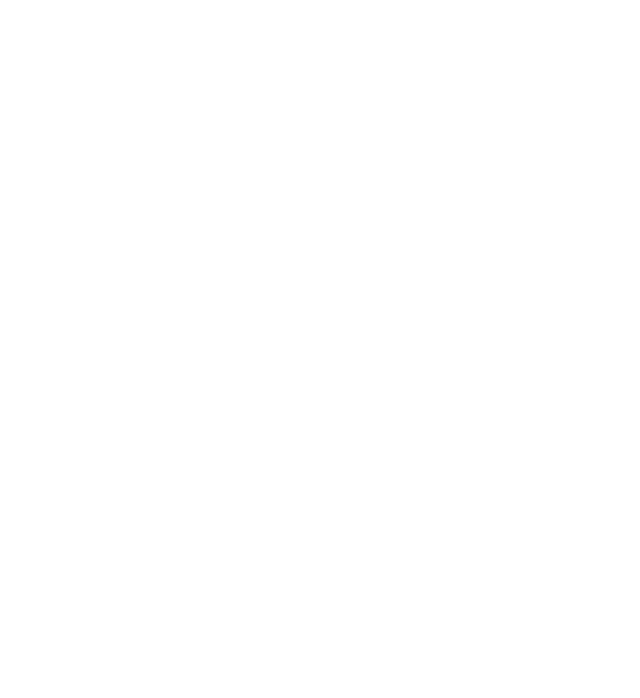
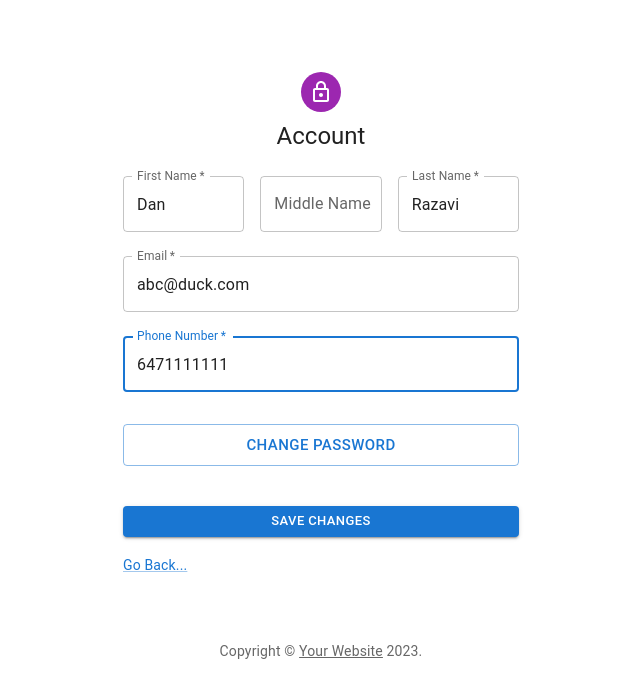
Before and after one commit to danielrazavi/remindMe, a React (Create React App) app in the folder frontend/my-react-app/: page /account in a window 1280 px wide. Before the commit this address had no page. Shown: the top 698 px of the page, without its empty margins (319-959 px from the left). Built offline with nearby package versions, Linux system fonts and the light colour scheme.

Commit message:
Added an Account page, and made the front end feel more mocky till I hook up the model and controller.

```diff
--- a/frontend/my-react-app/src/App.tsx
+++ b/frontend/my-react-app/src/App.tsx
@@ -2,6 +2,7 @@
 import ReminderApp from "./components/ReminderApp";
 import SignIn from "./pages/SignIn";
 import SignUp from "./pages/SignUp";
+import AccountPage from "./pages/AccountPage";
 
 function App() {
   return (
@@ -9,6 +10,7 @@
       <Routes>
         <Route path="/signin" element={<SignIn />} />
         <Route path="/signup" element={<SignUp />} />
+        <Route path="/account" element={<AccountPage />} />
         <Route path="/" element={<ReminderApp />} />
       </Routes>
     </BrowserRouter>
--- a/frontend/my-react-app/src/components/ListDrawer.tsx
+++ b/frontend/my-react-app/src/components/ListDrawer.tsx
@@ -55,35 +55,6 @@
       onKeyDown={toggleDrawer(false)}
       sx={{ width: 250 }}
       role="presentation">
-      <List>
-        <ListItem key="Account" disablePadding>
-          <ListItemButton>
-            <ListItemIcon>
-              <AccountCircle />
-            </ListItemIcon>
-            <ListItemText primary="Account" />
-          </ListItemButton>
-        </ListItem>
-        <ListItem key="Contact Us" disablePadding>
-          <ListItemButton>
-            <ListItemIcon>
-              <ContactSupport />
-            </ListItemIcon>
-            <ListItemText primary="Contact Us" />
-          </ListItemButton>
-        </ListItem>
-        <ListItem key="Newsletter" disablePadding>
-          <ListItemButton>
-            <ListItemIcon>
-              <MailOutline />
-            </ListItemIcon>
-            <ListItemText primary="Newsletter" />
-          </ListItemButton>
-        </ListItem>
-      </List>
-
-      <Divider />
-
       <List>
         {["All", "Today", "Scheduled"].map((text, index) => (
           <ListItem key={text} disablePadding>
--- a/frontend/my-react-app/src/components/ResponsiveAppBar.tsx
+++ b/frontend/my-react-app/src/components/ResponsiveAppBar.tsx
@@ -9,12 +9,19 @@
 import ReminderGroup from "../model/ReminderGroup";
 import { fetchReminderGroup } from "../model/DatabaseModel";
 import ListDrawer from "./ListDrawer";
+import { AccountCircle } from "@mui/icons-material";
+import Menu from "@mui/material/Menu";
+import MenuItem from "@mui/material/MenuItem";
+import { useNavigate } from "react-router-dom";
 
 interface ResponsiveAppBarProps {
   updateFeedFunction: Function;
 }
 
 function ResponsiveAppBar({ updateFeedFunction }: ResponsiveAppBarProps) {
+  const navigate = useNavigate();
+  const [anchorEl, setAnchorEl] = React.useState<null | HTMLElement>(null);
+
   const [state, setState] = React.useState({
     leftDrawer: false,
   });
@@ -26,11 +33,22 @@
 
   const reminderGroupData: ReminderGroup[] = fetchReminderGroup();
 
+  const handleMenu = (event: React.MouseEvent<HTMLElement>) => {
+    setAnchorEl(event.currentTarget);
+  };
+
+  const handleClose = (navigateTo: String) => {
+    setAnchorEl(null);
+    // console.log(navigateTo);
+    navigate("/" + navigateTo);
+  };
+
   return (
     <>
       <AppBar position="sticky">
         <Container maxWidth="xl">
           <Toolbar disableGutters>
+            {/* Burger Menu Button */}
             <IconButton
               size="large"
               edge="start"
@@ -40,9 +58,49 @@
               sx={{ mr: 2 }}>
               <MenuIcon />
             </IconButton>
+
+            {/* Brand Text */}
             <Typography variant="h6" component="div" sx={{ flexGrow: 1 }}>
               RemindMe
             </Typography>
+
+            {/* Profile Button */}
+            <IconButton
+              size="large"
+              aria-label="account of current user"
+              aria-controls="menu-appbar"
+              aria-haspopup="true"
+              onClick={handleMenu}
+              color="inherit">
+              <AccountCircle />
+            </IconButton>
+            <Menu
+              id="menu-appbar"
+              anchorEl={anchorEl}
+              anchorOrigin={{
+                vertical: "top",
+                horizontal: "right",
+              }}
+              keepMounted
+              transformOrigin={{
+                vertical: "top",
+                horizontal: "right",
+              }}
+              open={Boolean(anchorEl)}
+              onClose={handleClose}>
+              <MenuItem onClick={(event) => handleClose("account")}>
+                My Account
+              </MenuItem>
+              {/* <MenuItem onClick={(event) => handleClose("ContactUs")}>
+                Contact Us
+              </MenuItem>
+              <MenuItem onClick={(event) => handleClose("Newsletter")}>
+                Newsletter
+              </MenuItem> */}
+              <MenuItem onClick={(event) => handleClose("signin")}>
+                Sign Out
+              </MenuItem>
+            </Menu>
           </Toolbar>
         </Container>
       </AppBar>
--- a/frontend/my-react-app/src/model/DatabaseModel.tsx
+++ b/frontend/my-react-app/src/model/DatabaseModel.tsx
@@ -2,6 +2,7 @@
 import Reminder from "./Reminder";
 import ReminderList from "./ReminderList";
 import ReminderGroup from "./ReminderGroup";
+import Member from "./Member";
 
 const API_URL = "https://your-backend-api-url";
 
@@ -197,3 +198,21 @@
 
   return jsonArray;
 }
+
+export function fetchAccountInfo(): Member {
+  const jsonData = JSON.stringify({
+    id: "00001",
+    firstName: "Dan",
+    middleName: "",
+    lastName: "Razavi",
+    email: "abc@duck.com",
+    phoneNumber: 6471111111,
+    defaultReminderGroupId: "1233kjhhsdf8123",
+    password: "jahgsdhasda",
+  });
+
+  // Parse the JSON data
+  const jsonArray = JSON.parse(jsonData);
+
+  return jsonArray;
+}
--- /dev/null
+++ b/frontend/my-react-app/src/model/Member.tsx
@@ -0,0 +1,12 @@
+interface Member {
+  id: string;
+  firstName: string;
+  middleName: string;
+  lastName: string;
+  email: string;
+  phoneNumber: number;
+  defaultReminderGroupId: string;
+  password: string;
+}
+
+export default Member;
--- /dev/null
+++ b/frontend/my-react-app/src/pages/AccountPage.tsx
@@ -0,0 +1,156 @@
+import * as React from "react";
+import Avatar from "@mui/material/Avatar";
+import Button from "@mui/material/Button";
+import CssBaseline from "@mui/material/CssBaseline";
+import TextField from "@mui/material/TextField";
+import Link from "@mui/material/Link";
+import Grid from "@mui/material/Grid";
+import Box from "@mui/material/Box";
+import LockOutlinedIcon from "@mui/icons-material/LockOutlined";
+import Typography from "@mui/material/Typography";
+import Container from "@mui/material/Container";
+import { fetchAccountInfo } from "../model/DatabaseModel";
+import { useNavigate } from "react-router";
+
+function Copyright(props: any) {
+  return (
+    <Typography
+      variant="body2"
+      color="text.secondary"
+      align="center"
+      {...props}>
+      {"Copyright © "}
+      <Link color="inherit" href="https://mui.com/">
+        Your Website
+      </Link>{" "}
+      {new Date().getFullYear()}
+      {"."}
+    </Typography>
+  );
+}
+
+export default function AccountPage() {
+  const navigate = useNavigate();
+  const fetchedMember = fetchAccountInfo();
+
+  const [currentMember, setCurrentMember] = React.useState({
+    firstName: fetchedMember.firstName,
+    middleName: fetchedMember.middleName,
+    lastName: fetchedMember.lastName,
+    email: fetchedMember.email,
+    phone: fetchedMember.phoneNumber,
+  });
+
+  // TODO: look into this!
+  const handleSubmit = (event: React.FormEvent<HTMLFormElement>) => {
+    event.preventDefault();
+    const data = new FormData(event.currentTarget);
+    console.log({
+      email: data.get("email"),
+      password: data.get("password"),
+    });
+    navigate("/");
+  };
+
+  return (
+    <Container component="main" maxWidth="xs">
+      <CssBaseline />
+      <Box
+        sx={{
+          marginTop: 8,
+          display: "flex",
+          flexDirection: "column",
+          alignItems: "center",
+        }}>
+        <Avatar sx={{ m: 1, bgcolor: "secondary.main" }}>
+          <LockOutlinedIcon />
+        </Avatar>
+        <Typography component="h1" variant="h5">
+          Account
+        </Typography>
+        <Box component="form" onSubmit={handleSubmit} noValidate sx={{ mt: 1 }}>
+          <Grid container spacing={2}>
+            <Grid item xs={12} sm={4}>
+              <TextField
+                margin="normal"
+                required
+                fullWidth
+                id="firstName"
+                defaultValue={currentMember.firstName}
+                label="First Name"
+                name="first name"
+                autoFocus
+              />
+            </Grid>
+            <Grid item xs={12} sm={4}>
+              <TextField
+                margin="normal"
+                fullWidth
+                id="middleName"
+                defaultValue={currentMember.middleName}
+                label="Middle Name"
+                name="middle name"
+                autoFocus
+              />
+            </Grid>
+            <Grid item xs={12} sm={4}>
+              <TextField
+                margin="normal"
+                required
+                fullWidth
+                id="lastName"
+                defaultValue={currentMember.lastName}
+                label="Last Name"
+                name="last name"
+                autoFocus
+              />
+            </Grid>
+          </Grid>
+          <TextField
+            margin="normal"
+            required
+            fullWidth
+            id="email"
+            defaultValue={currentMember.email}
+            name="email"
+            label="Email"
+            autoFocus
+          />
+          <TextField
+            margin="normal"
+            required
+            fullWidth
+            id="phone"
+            defaultValue={currentMember.phone}
+            label="Phone Number"
+            name="phone number"
+            autoFocus
+          />
+          <Button
+            fullWidth
+            variant="outlined"
+            size="large"
+            sx={{ mt: 3, mb: 2 }}>
+            Change Password
+          </Button>
+          <Button
+            type="submit"
+            fullWidth
+            size="small"
+            variant="contained"
+            sx={{ mt: 3, mb: 2 }}>
+            Save Changes
+          </Button>
+          <Grid container>
+            <Grid item xs>
+              <Link href="/" variant="body2">
+                Go Back...
+              </Link>
+            </Grid>
+          </Grid>
+        </Box>
+      </Box>
+      <Copyright sx={{ mt: 8, mb: 4 }} />
+    </Container>
+  );
+}
--- a/frontend/my-react-app/src/pages/SignIn.tsx
+++ b/frontend/my-react-app/src/pages/SignIn.tsx
@@ -12,6 +12,7 @@
 import Typography from "@mui/material/Typography";
 import Container from "@mui/material/Container";
 import { createTheme, ThemeProvider } from "@mui/material/styles";
+import { useNavigate } from "react-router";
 
 function Copyright(props: any) {
   return (
@@ -34,6 +35,7 @@
 const defaultTheme = createTheme();
 
 export default function SignIn() {
+  const navigate = useNavigate();
   const handleSubmit = (event: React.FormEvent<HTMLFormElement>) => {
     event.preventDefault();
     const data = new FormData(event.currentTarget);
@@ -91,6 +93,7 @@
             />
             <Button
               type="submit"
+              onClick={() => navigate("/")}
               fullWidth
               variant="contained"
               sx={{ mt: 3, mb: 2 }}>
@@ -103,7 +106,7 @@
                 </Link>
               </Grid>
               <Grid item>
-                <Link href="#" variant="body2">
+                <Link href="/signup" variant="body2">
                   {"Don't have an account? Sign Up"}
                 </Link>
               </Grid>
--- a/frontend/my-react-app/src/pages/SignUp.tsx
+++ b/frontend/my-react-app/src/pages/SignUp.tsx
@@ -66,7 +66,7 @@
             onSubmit={handleSubmit}
             sx={{ mt: 3 }}>
             <Grid container spacing={2}>
-              <Grid item xs={12} sm={6}>
+              <Grid item xs={12} sm={4}>
                 <TextField
                   autoComplete="given-name"
                   name="firstName"
@@ -77,7 +77,17 @@
                   autoFocus
                 />
               </Grid>
-              <Grid item xs={12} sm={6}>
+              <Grid item xs={12} sm={4}>
+                <TextField
+                  required
+                  fullWidth
+                  id="middleName"
+                  label="Middle Name"
+                  name="middleName"
+                  autoComplete="middle-name"
+                />
+              </Grid>
+              <Grid item xs={12} sm={4}>
                 <TextField
                   required
                   fullWidth
@@ -101,10 +111,31 @@
                 <TextField
                   required
                   fullWidth
+                  id="phone"
+                  label="PhoneNumber"
+                  name="phone"
+                  autoComplete="phone"
+                />
+              </Grid>
+              <Grid item xs={12} sm={6}>
+                <TextField
+                  required
+                  fullWidth
                   name="password"
                   label="Password"
                   type="password"
                   id="password"
+                  autoComplete="new-password"
+                />
+              </Grid>
+              <Grid item xs={12} sm={6}>
+                <TextField
+                  required
+                  fullWidth
+                  name="repeatPassword"
+                  label="Password Again"
+                  type="password"
+                  id="repeatPassword"
                   autoComplete="new-password"
                 />
               </Grid>
@@ -126,7 +157,7 @@
             </Button>
             <Grid container justifyContent="flex-end">
               <Grid item>
-                <Link href="#" variant="body2">
+                <Link href="/signin" variant="body2">
                   Already have an account? Sign in
                 </Link>
               </Grid>
```
